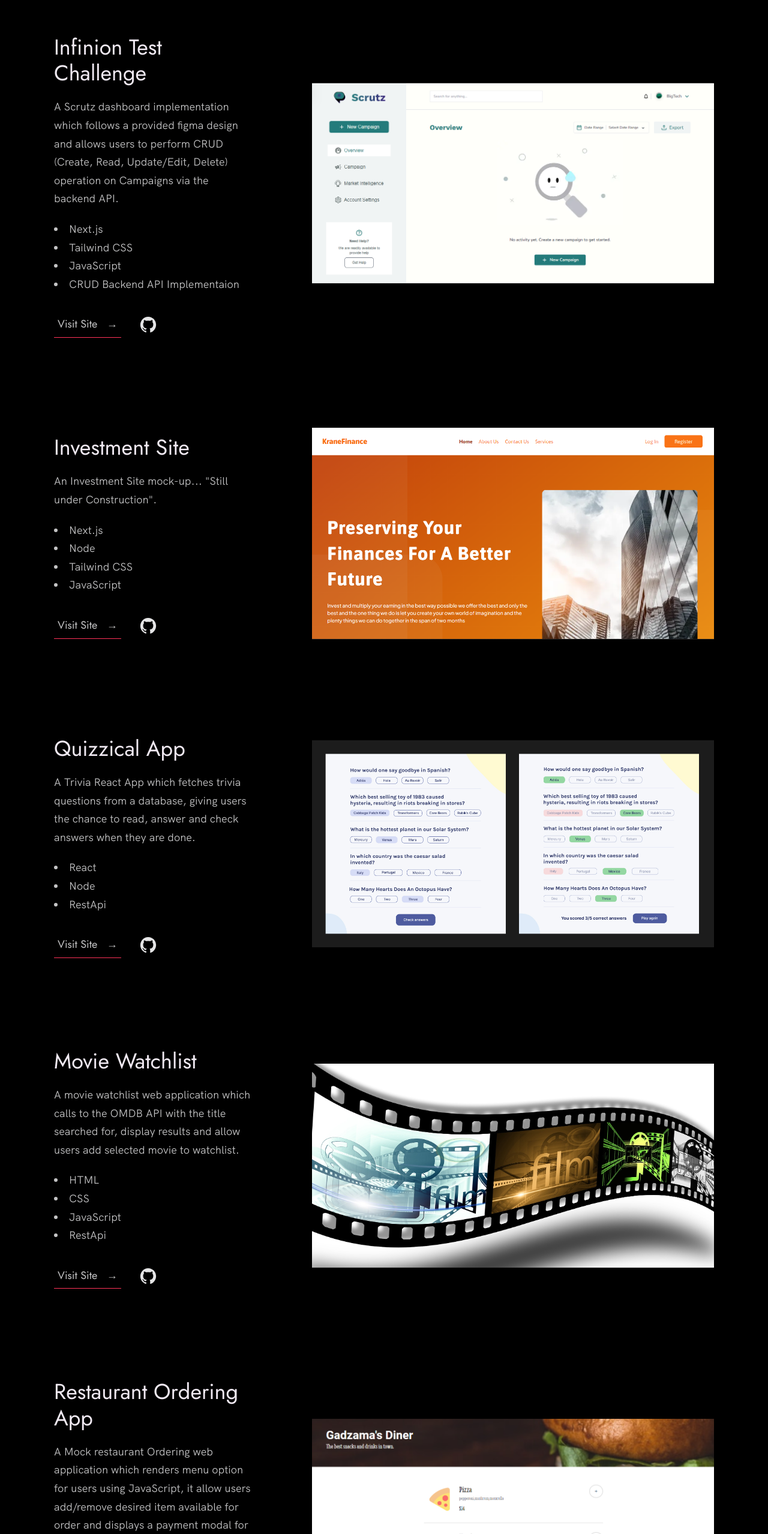
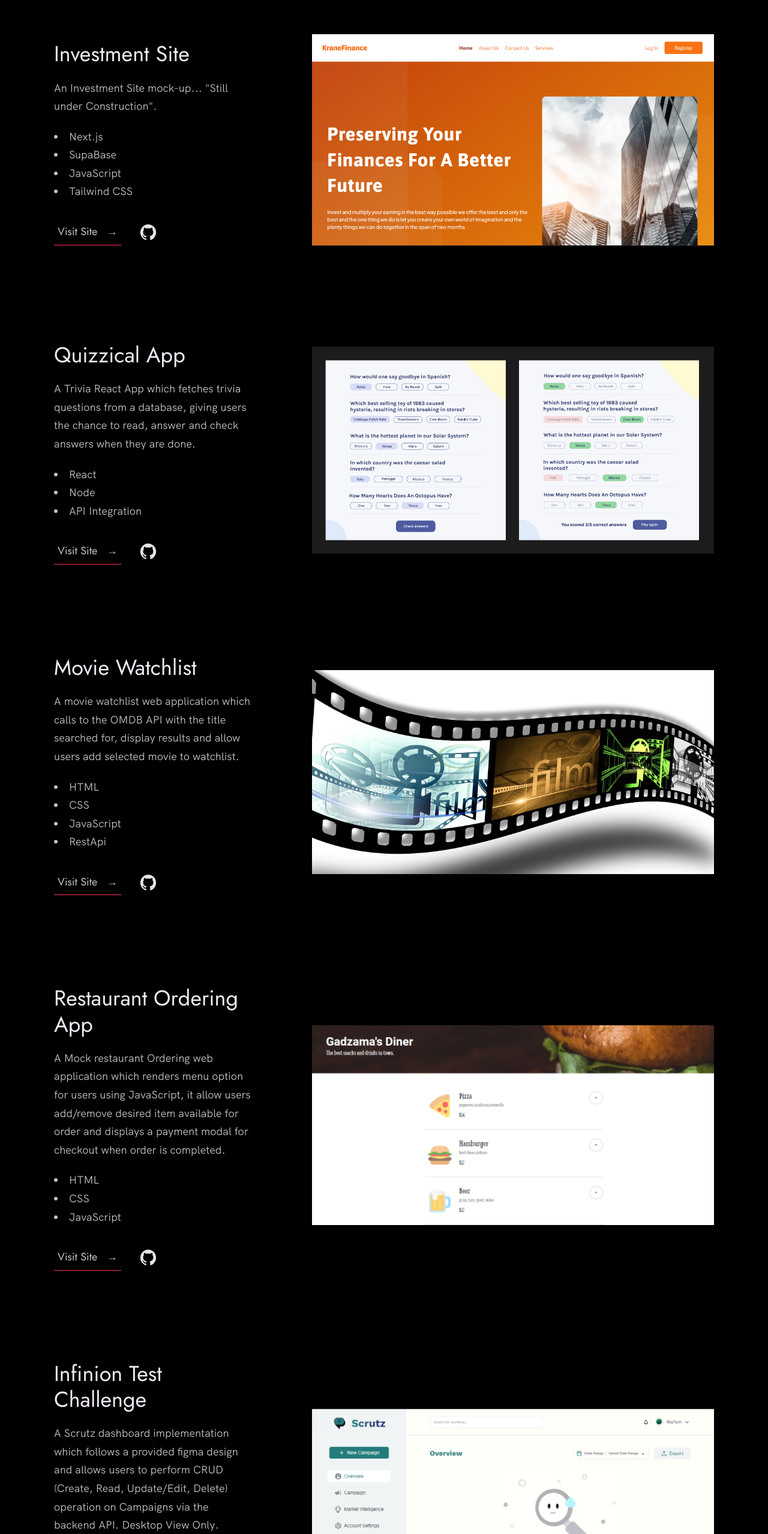
Before and after one commit to Coolhands-frank/Portfolio2, a website built with Vite: page index.html in a window 1280 px wide. Shown: the part 1011-3568 px from the top of the page at 60% size. Built offline with nearby package versions, Linux system fonts and the light colour scheme.

Commit message:
title update

```diff
--- a/index.html
+++ b/index.html
@@ -9,12 +9,12 @@
 
   <!-- Put your site title here -->
   <title>
-    Elendu Franklin | A Front-End Developer based in Lagos, Nigeria
+    Elendu Franklin | A Front-End Developer based in Nigeria
   </title>
 
-  <meta name="description" content="Add small description of yourslef.">
+  <meta name="description" content="Creative Frontend Developer crafting seamless web experiences with Next.js, Tailwind CSS, and modern JavaScript">
   <!-- Add some coding keywords below, Ex: (React, CSS etc) -->
-  <meta name="Frontend developer, git" content="Franklin Elendu, React, Javascript, APIs, NodeJs, CSS, HTML" />
+  <meta name="description" content="Nextjs, React, Javascript, APIs, SupaBase, CSS, HTML, python, FLASK" />
   <link rel="stylesheet" href="index.css" />
 </head>
 
@@ -64,43 +64,15 @@
 
           <div class="work__box">
             <div class="work__text">
-              <h3>Infinion Test Challenge</h3>
-              <p>
-                A Scrutz dashboard implementation which follows a provided figma design
-                and allows users to perform CRUD (Create, Read, Update/Edit, Delete) operation on Campaigns via the backend API.
-              </p>
-              <ul class="work__list">
-                <li>Next.js</li>
-                <li>Tailwind CSS</li>
-                <li>JavaScript</li>
-                <li>CRUD Backend API Implementaion</li>
-              </ul>
-
-              <div class="work__links">
-                <a href="https://infinion-project.onrender.com" class="link__text" title="View project" target="_blank">
-                  Visit Site <span>&rarr;</span>
-                </a>
-                <a href="https://github.com/Coolhands-frank/project-infinion" title="View Source Code" target="_blank">
-                  <img src="./images/github.svg" class="work__code" title="View Source Code" alt="GitHub">
-                </a>
-              </div>
-            </div>
-            <div class="work__image-box">
-              <img src="./images/scrutz.png" class="work__image" alt="Project 1" />
-            </div>
-          </div>
-
-          <div class="work__box">
-            <div class="work__text">
               <h3>Investment Site</h3>
               <p>
                 An Investment Site mock-up... "Still under Construction".
               </p>
               <ul class="work__list">
                 <li>Next.js</li>
-                <li>Node</li>
+                <li>SupaBase</li>
+                <li>JavaScript</li>
                 <li>Tailwind CSS</li>
-                <li>JavaScript</li>
               </ul>
 
               <div class="work__links">
@@ -127,7 +99,7 @@
               <ul class="work__list">
                 <li>React</li>
                 <li>Node</li>
-                <li>RestApi</li>
+                <li>API Integration</li>
               </ul>
 
               <div class="work__links">
@@ -196,6 +168,34 @@
             </div>
             <div class="work__image-box">
               <img src="./images/restaurantapp.png" class="work__image" alt="Project 3" />
+            </div>
+          </div>
+
+          <div class="work__box">
+            <div class="work__text">
+              <h3>Infinion Test Challenge</h3>
+              <p>
+                A Scrutz dashboard implementation which follows a provided figma design
+                and allows users to perform CRUD (Create, Read, Update/Edit, Delete) operation on Campaigns via the backend API. Desktop View Only.
+              </p>
+              <ul class="work__list">
+                <li>Next.js</li>
+                <li>Tailwind CSS</li>
+                <li>JavaScript</li>
+                <li>CRUD Backend API Implementaion</li>
+              </ul>
+
+              <div class="work__links">
+                <a href="https://infinion-project.onrender.com" class="link__text" title="View project" target="_blank">
+                  Visit Site <span>&rarr;</span>
+                </a>
+                <a href="https://github.com/Coolhands-frank/project-infinion" title="View Source Code" target="_blank">
+                  <img src="./images/github.svg" class="work__code" title="View Source Code" alt="GitHub">
+                </a>
+              </div>
+            </div>
+            <div class="work__image-box">
+              <img src="./images/scrutz.png" class="work__image" alt="Project 1" />
             </div>
           </div>
 
```
